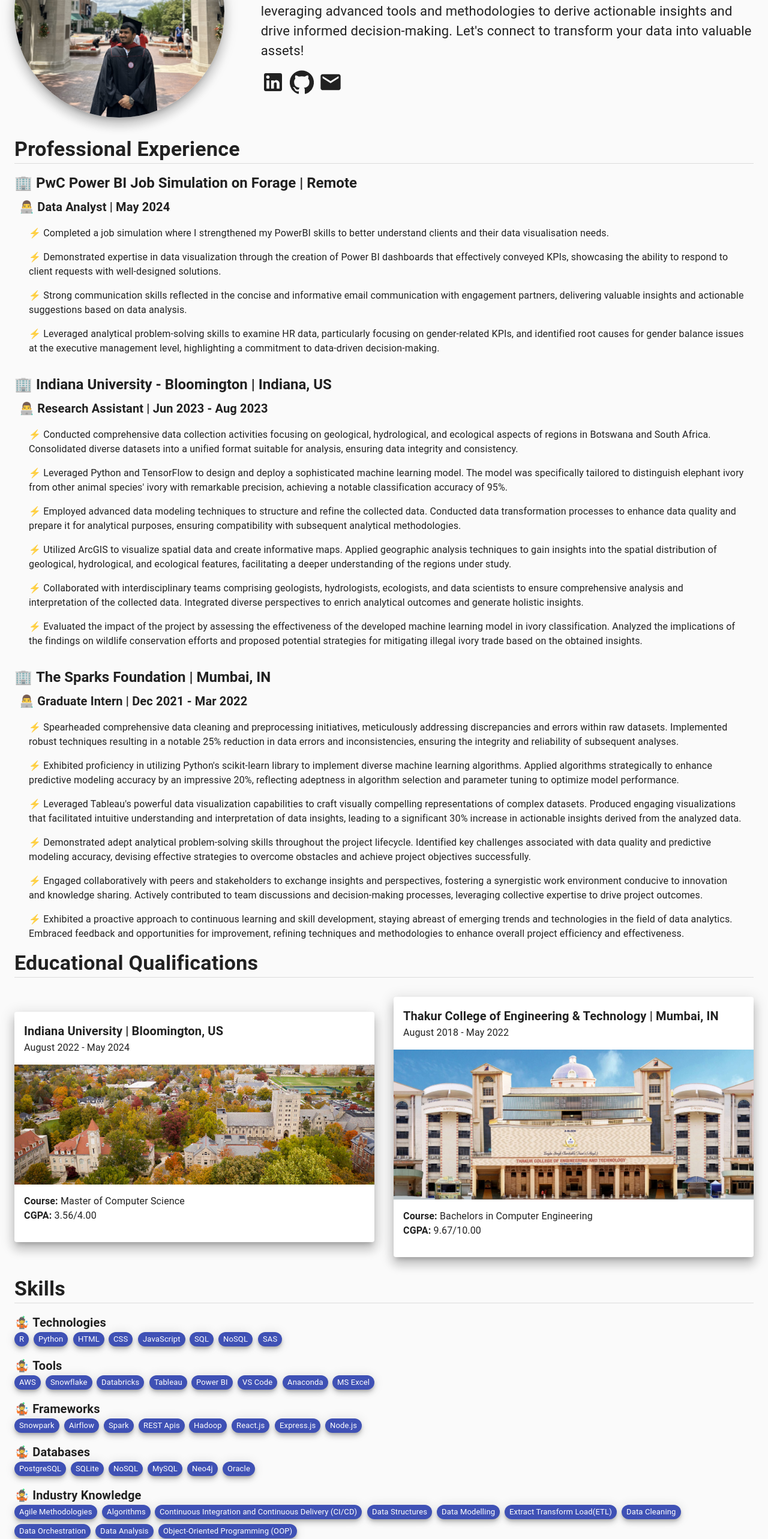
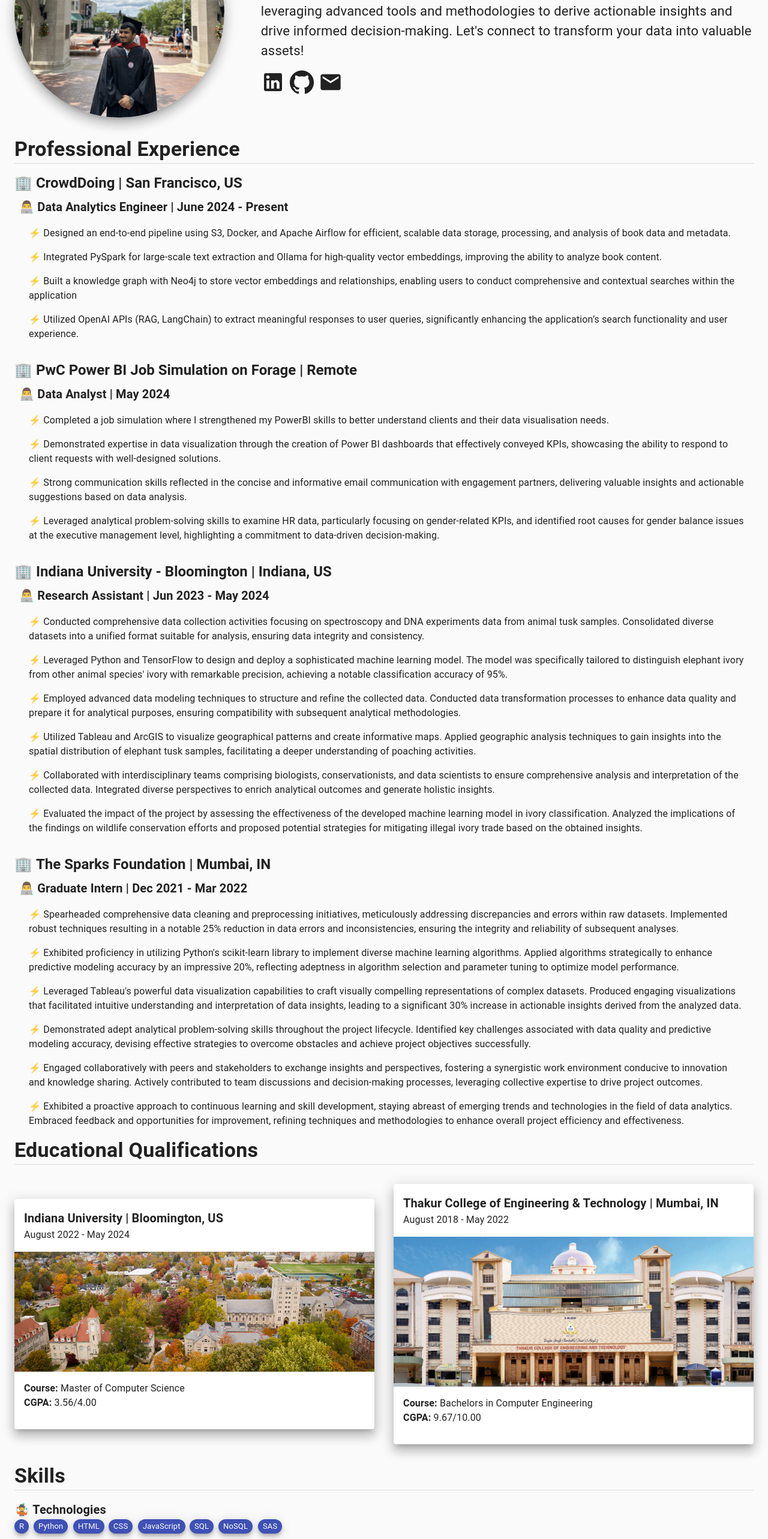
Before and after one commit to sreyas0304/my_portfolio, a React (Create React App) app: page / in a window 1280 px wide. Shown: the part 234-2800 px from the top of the page at 60% size. Built offline with nearby package versions, Linux system fonts and the light colour scheme.

Commit message:
New Changes

```diff
--- a/package.json
+++ b/package.json
@@ -1,5 +1,5 @@
 {
-  "homepage":"http://sreyas0304.github.io/my_portfolio",
+  "homepage": "http://sreyas0304.github.io/my_portfolio",
   "name": "sreyas_sawant_portfolio",
   "version": "0.1.0",
   "private": true,
@@ -19,7 +19,7 @@
   "scripts": {
     "start": "react-scripts start",
     "predeploy": "npm run build",
-    "deploy" : "gh-pages -d build",
+    "deploy": "gh-pages -d build",
     "build": "react-scripts build",
     "test": "react-scripts test",
     "eject": "react-scripts eject"
--- a/src/portfolio.js
+++ b/src/portfolio.js
@@ -18,6 +18,17 @@
     },
     experiences: [
         {
+            company: "CrowdDoing | San Francisco, US",
+            position: "Data Analytics Engineer | June 2024 - Present",
+            projects: [],
+            work: [
+                "Designed an end-to-end pipeline using S3, Docker, and Apache Airflow for efficient, scalable data storage, processing, and analysis of book data and metadata.",
+                "Integrated PySpark for large-scale text extraction and Ollama for high-quality vector embeddings, improving the ability to analyze book content.",
+                "Built a knowledge graph with Neo4j to store vector embeddings and relationships, enabling users to conduct comprehensive and contextual searches within the application",
+                "Utilized OpenAI APIs (RAG, LangChain) to extract meaningful responses to user queries, significantly enhancing the application’s search functionality and user experience."
+            ]
+        },
+        {
             company: "PwC Power BI Job Simulation on Forage | Remote",
             position: "Data Analyst | May 2024",
             projects: [],
@@ -30,15 +41,16 @@
         },
         {
             company: "Indiana University - Bloomington | Indiana, US",
-            position: "Research Assistant | Jun 2023 - Aug 2023",
+            position: "Research Assistant | Jun 2023 - May 2024",
             projects: [],
             work: [
-                "Conducted comprehensive data collection activities focusing on geological, hydrological, and ecological aspects of regions in Botswana and South Africa. Consolidated diverse datasets into a unified format suitable for analysis, ensuring data integrity and consistency.",
+                "Conducted comprehensive data collection activities focusing on spectroscopy and DNA experiments data from animal tusk samples. Consolidated diverse datasets into a unified format suitable for analysis, ensuring data integrity and consistency.",
                 "Leveraged Python and TensorFlow to design and deploy a sophisticated machine learning model. The model was specifically tailored to distinguish elephant ivory from other animal species' ivory with remarkable precision, achieving a notable classification accuracy of 95%.",
                 "Employed advanced data modeling techniques to structure and refine the collected data. Conducted data transformation processes to enhance data quality and prepare it for analytical purposes, ensuring compatibility with subsequent analytical methodologies.",
-                "Utilized ArcGIS to visualize spatial data and create informative maps. Applied geographic analysis techniques to gain insights into the spatial distribution of geological, hydrological, and ecological features, facilitating a deeper understanding of the regions under study.",
-                "Collaborated with interdisciplinary teams comprising geologists, hydrologists, ecologists, and data scientists to ensure comprehensive analysis and interpretation of the collected data. Integrated diverse perspectives to enrich analytical outcomes and generate holistic insights.",
+                "Utilized Tableau and ArcGIS to visualize geographical patterns and create informative maps. Applied geographic analysis techniques to gain insights into the spatial distribution of elephant tusk samples, facilitating a deeper understanding of poaching activities.",
+                "Collaborated with interdisciplinary teams comprising biologists, conservationists, and data scientists to ensure comprehensive analysis and interpretation of the collected data. Integrated diverse perspectives to enrich analytical outcomes and generate holistic insights.",
                 "Evaluated the impact of the project by assessing the effectiveness of the developed machine learning model in ivory classification. Analyzed the implications of the findings on wildlife conservation efforts and proposed potential strategies for mitigating illegal ivory trade based on the obtained insights."
+
             ]
         },
         {
@@ -83,13 +95,33 @@
     ],
     skills: {
         technologies: ["R", "Python", "HTML", "CSS", "JavaScript", "SQL", "NoSQL", "SAS"],
-        tools: ["AWS", "Snowflake", "Databricks", "Tableau", "Power BI", "VS Code", "Anaconda", "MS Excel" ],
-        frameworks: ["Snowpark", "Airflow", "Spark", "REST Apis", "Hadoop", "React.js", "Express.js", "Node.js"],
-        databases: ["PostgreSQL", "SQLite", "NoSQL", "MySQL", "Neo4j", "Oracle"],
+        tools: ["AWS", "Docker", "Snowflake", "Databricks", "Tableau", "Power BI", "VS Code", "Anaconda", "MS Excel", "Gen AI" ],
+        frameworks: ["Snowpark", "Airflow", "Spark", "REST Apis", "Hadoop", "Kafka",  "React.js", "Express.js", "Node.js", "LangChain"],
+        databases: ["PostgreSQL", "SQLite", "NoSQL", "MySQL", "Neo4j", "Oracle", "Vector Databases"],
         industryKnowledge: ["Agile Methodologies", "Algorithms", "Continuous Integration and Continuous Delivery (CI/CD)", "Data Structures", "Data Modelling", "Extract Transform Load(ETL)", "Data Cleaning", "Data Orchestration", "Data Analysis", "Object-Oriented Programming (OOP)"],
         versionControl: ["Git", "GitHub", "GitLab", "AWS CodeBuild"]
     },
     projects: [
+        {
+            projectName: "Telecom Firm Churn Analysis",
+            projectTechnologies: ["Python", "SQL", "Power BI"],
+            projectAWSTechnologies:null,
+            projectGCPTechnologies: null,
+            projectDuration: "July 2024",
+            projectAbout: "The End-to-End Churn Analysis project aims to tackle customer attrition by leveraging advanced data analytics and machine learning techniques. Focused on a telecom firm's customer data, the project encompasses creating a robust ETL process using SQL Server to manage and transform raw data. This data is then visualized through Power BI, offering insights at demographic, geographic, and service levels to understand customer behavior and identify churn patterns. The analysis extends to developing a churn prediction model using Random Forest in Python, enabling the anticipation of future churners. This comprehensive approach not only helps in visualizing and analyzing key metrics such as total customers, churn rate, and new joiners but also aids in strategic decision-making to enhance customer retention and loyalty across various industries.",
+            projectGitHubLink: "https://github.com/sreyas0304/Telecom-Firm-Churn-Analysis.git",
+            projectDeploymentLink: null
+        },
+        {
+            projectName: "SmartCity Realtime Streaming Data Ingestion",
+            projectTechnologies: ["Python", "Kafka", "Spark", "Docker", "AWS", "Tableau"],
+            projectAWSTechnologies:null,
+            projectGCPTechnologies: null,
+            projectDuration: "June 2024",
+            projectAbout: "Developed and optimized a real-time car travel data simulation system using Apache Kafka and Spark, achieving 50% increase in data processing speed. Utilized AWS S3, Glue, and Redshift for efficient data storage and transformation, enabling advanced analysis with Tableau.",
+            projectGitHubLink: "https://github.com/sreyas0304/SmartCity-Realtime-Streaming-DataIngestion-.git",
+            projectDeploymentLink: null
+        },
         {
             projectName: "CRNY Dashboard Development",
             projectTechnologies: ["Microsoft Power BI", "Python", "SQL", "Github"],
@@ -153,6 +185,13 @@
     ],
     blogs: [],
     certifications: [
+        {
+            name: "AWS Cloud Practitioner Essentials",
+            issuer: "Amazon Web Services",
+            issueDate: "June 23, 2024",
+            credentialId: null,
+            credentialLink: "https://drive.google.com/file/d/1VD9NFQfAHpC6BJmFtZ7Svy3hUIqwaZTr/view?usp=drive_link",
+        },
         {
             name: "Big Data 101",
             issuer: "Cognitive Class (IBM)",
```
